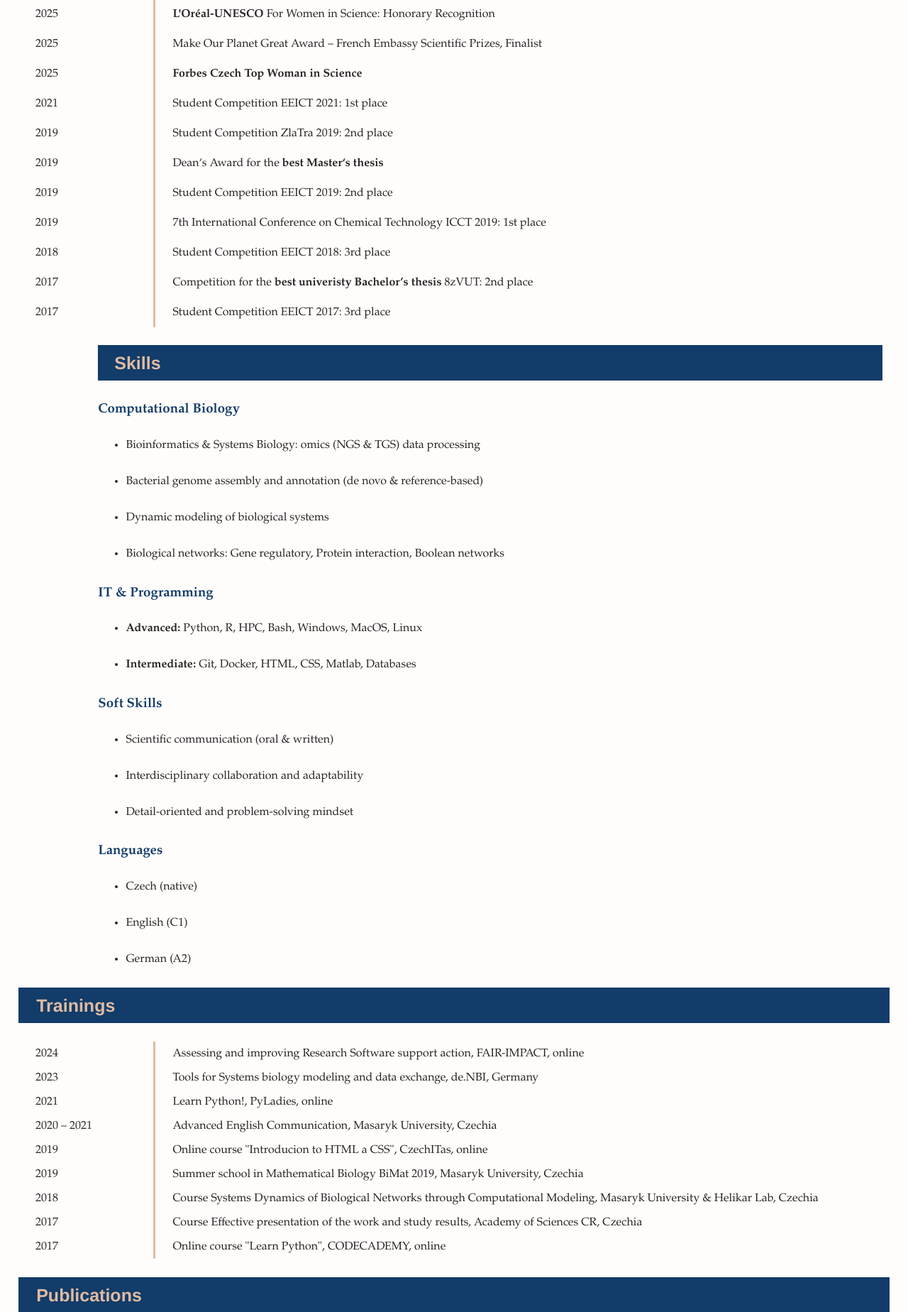
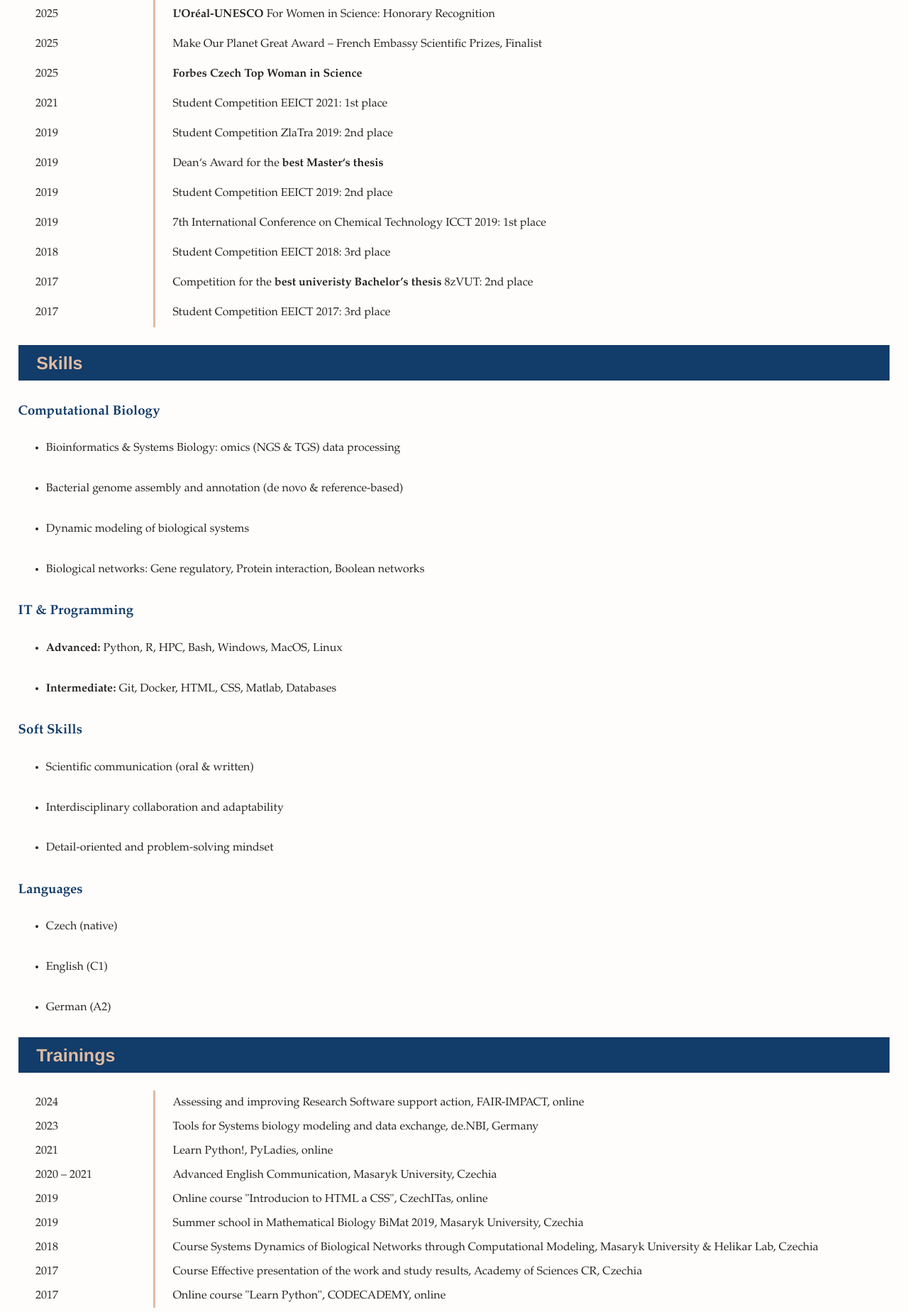
Before and after one commit to JanaMus/janamus.github.io, a PHP site: page / in a window 1280 px wide. Shown: the part 2976-4824 px from the top of the page at 71% size. Run offline with PHP 8.4, Linux system fonts and the light colour scheme.

Commit message:
Remove styles for 'skills' class
Removed styles for the 'skills' class and its list items.

```diff
--- a/style.css
+++ b/style.css
@@ -165,18 +165,6 @@ table tr td:last-child {
     padding-bottom: 1%;
 }
 
-.skills {
-    width: 90%;
-    margin: 1% 5%;
-    padding-left: 4%;
-    list-style-type: disc;
-}
-
-.skills li {
-    margin-bottom: 0.5em;
-    line-height: 1.8;
-    text-align: justify;
-}
 
 .skills_compbio li,
 .skills_it li,
```
